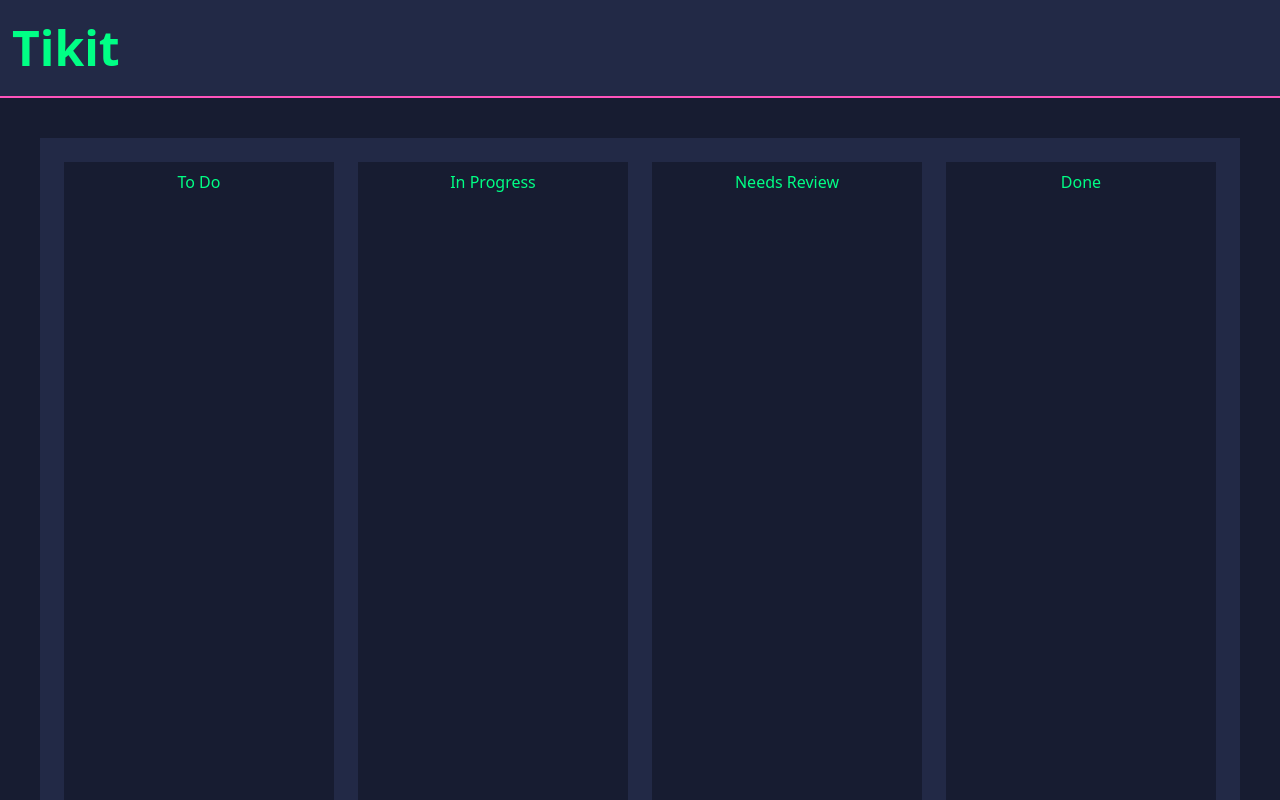
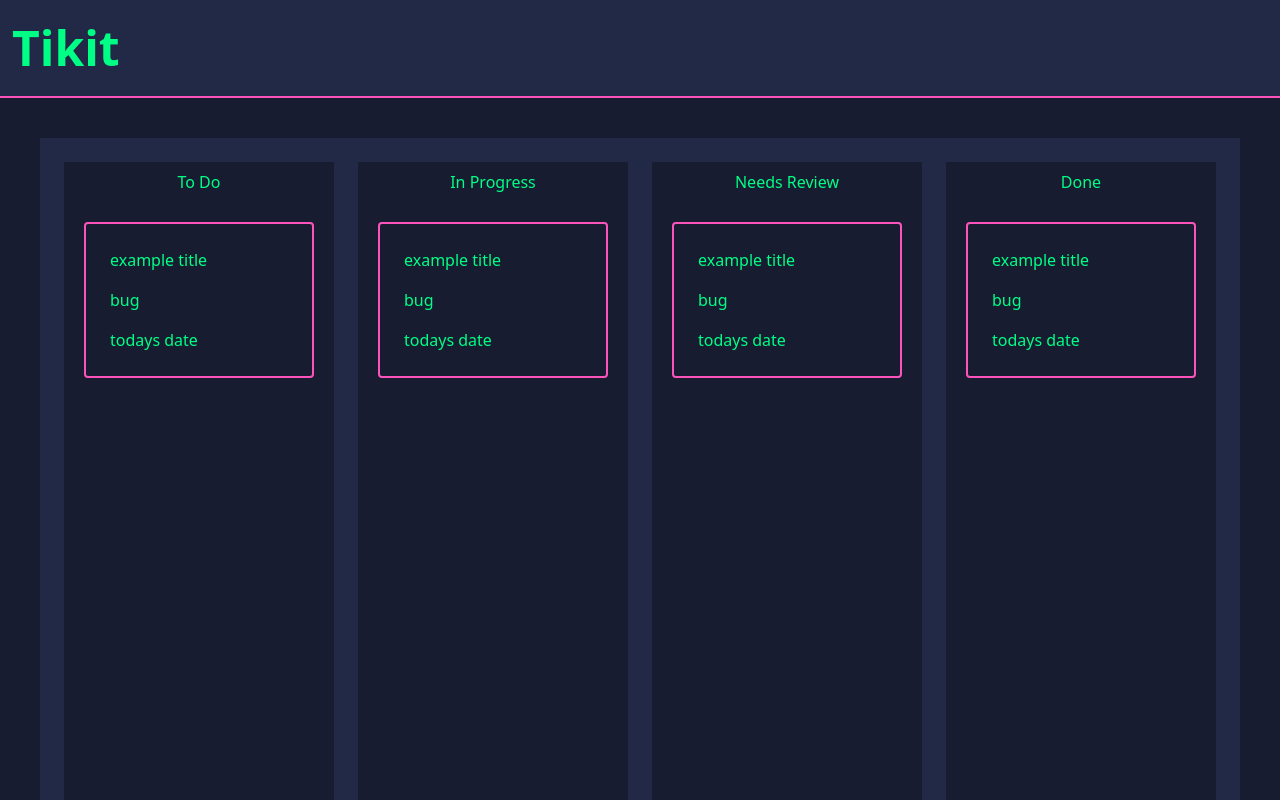
Before and after one commit to SheW0lf/Tikit, a React (Create React App) app in the folder client/: page / in a window 1280 px wide. Shown: the top 800 px of the page. Built offline with nearby package versions, Linux system fonts and the light colour scheme.

Commit message:
Card Component Implemented

```diff
--- a/client/src/components/Board.tsx
+++ b/client/src/components/Board.tsx
@@ -1,19 +1,22 @@
 import React from 'react';
+import Ticket from './Ticket'
 
 export function Board() {
 	type Props = {
 		title: string;
+
 	};
 	const Column = ({ title }: Props) => {
 		return (
 			<div className="bg-dark-blue min-h-full">
 				<h3 className="text-green text-center p-2">{title}</h3>
+				<Ticket title="example title" tags="bug" date="todays date"></Ticket>
 			</div>
 		);
 	};
 	return (
 		<div className="grid grid-cols-4 bg-blue gap-6 m-10 p-6 min-h-screen">
-			<Column title="To Do" />
+			<Column title="To Do"></Column>
 			<Column title="In Progress" />
 			<Column title="Needs Review" />
 			<Column title="Done" />
--- a/client/src/components/Ticket.tsx
+++ b/client/src/components/Ticket.tsx
@@ -1,15 +1,19 @@
 import React from 'react';
+type Props = {
+	title: string;
+	tags: string;
+	date: string;
+};
 
-type Label = ['bug', 'ticket'];
 
-interface TicketProps {
-	title: string;
-	tags: Label[] | Label;
-	date: string;
-}
-
-const Ticket = ({ title, tags, date }: TicketProps) => {
-	return <div></div>;
+const Ticket = ({ title, tags, date }: Props) => {
+	return (
+		<div className="box-border p-4 m-5 border-2 border-pink bg-gray-200 rounded">
+			<h3 className="text-green text-start p-2">{title}</h3>
+			<p className="text-green text-start p-2">{tags}</p>
+			<p className="text-green text-start p-2">{date}</p>
+		</div>
+	);
 };
 
 export default Ticket;
```
Also changed, not shown: client/src/components/Card.tsx (line endings or trailing spaces), 1 other file (tests, documents, lock files or other folders).
